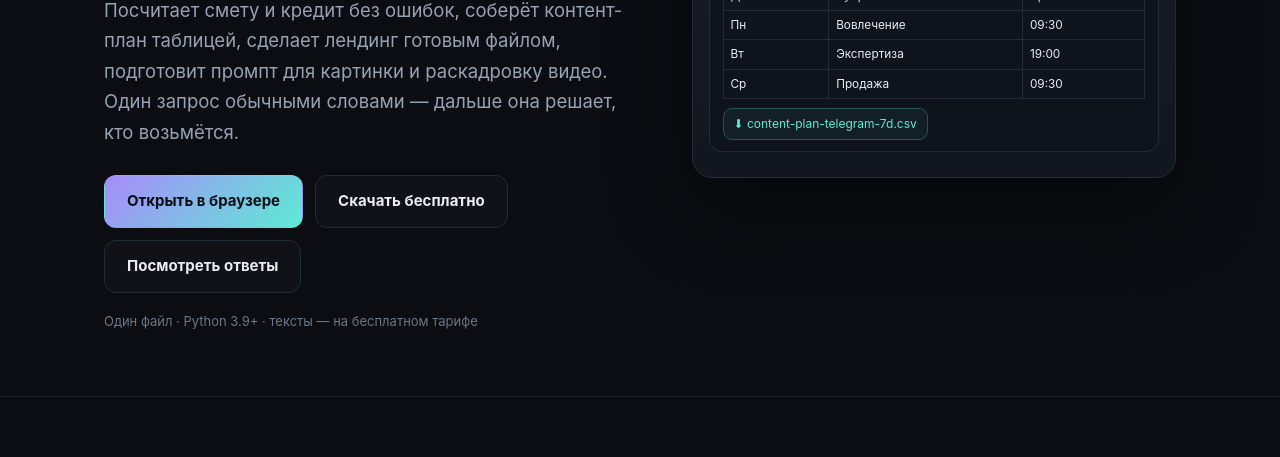
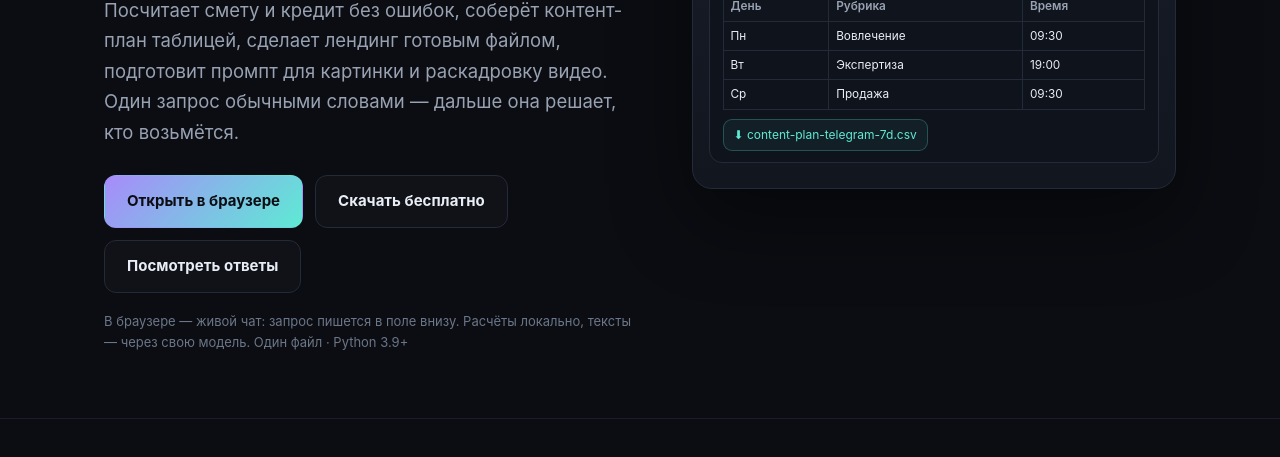
Before and after one commit to bochkooxana2027-oss/veselovskaya, a plain HTML site: page index.html in a window 1280 px wide. Shown: the part 495-952 px from the top of the page. Drawn offline with Linux system fonts and the light colour scheme.

Commit message:
Веселовская 2.2: сайт, файлы для скачивания, инструкция

```diff
--- a/index.html
+++ b/index.html
@@ -212,7 +212,7 @@
         <a class="btn ghost" href="#start">Скачать бесплатно</a>
         <a class="btn ghost" href="#demo">Посмотреть ответы</a>
       </div>
-      <div class="micro">Один файл · Python 3.9+ · тексты — на бесплатном тарифе</div>
+      <div class="micro">В браузере — живой чат: запрос пишется в поле внизу. Расчёты локально, тексты — через свою модель. Один файл · Python 3.9+</div>
     </div>
 
     <div class="chat" aria-hidden="true">
```
